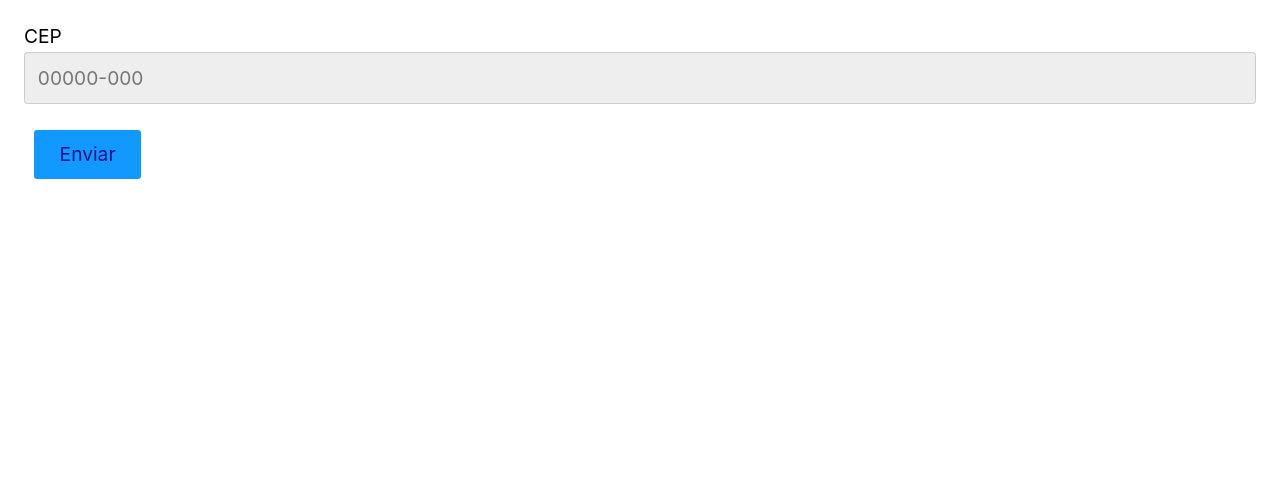
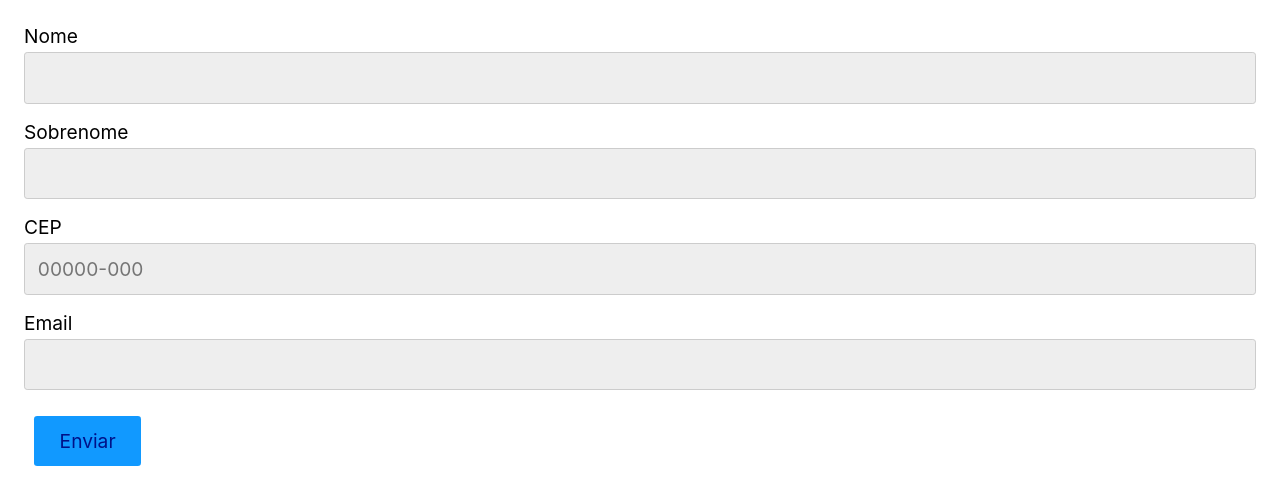
Before and after one commit to andressatomiozzo/react, a React (Vite) app in the folder testes/01/: page / in a window 1280 px wide. Shown: the top 504 px of the page. Built offline with nearby package versions, Linux system fonts and the light colour scheme.

Commit message:
Testes - 12 - formulários - validando formulário com Hooks

```diff
--- a/testes/01/src/pages/12/App12.jsx
+++ b/testes/01/src/pages/12/App12.jsx
@@ -1,45 +1,37 @@
 import React from "react";
-import Input from "../11/form/Input";
+import Input from "../12/form/Input";
+import useForm from "./Hooks/useForm";
 
 const App12 = () => {
-  const [cep, setCep] = React.useState("");
-  const [error, setError] = React.useState(null);
+  const cep = useForm("cep");
+  const email = useForm("email");
+  const nome = useForm();
+  const sobrenome = useForm(false)
 
-  const validateCep = (value) => {
-    if (value.length === 0) {
-      setError("Preencha um CEP");
-      return false;
-    } else if (!/^\d{5}-?\d{3}$/.test(value)) {
-      setError("Preencha um CEP válido");
-      return false;
+  const handleSubmit = (event) => {
+    event.preventDefault();
+    if (cep.validate() && email.validate() && nome.validate()) {
+      console.log("Enviou");
     } else {
-      setError(null);
-      return true;
+      console.log("Não enviou");
     }
   };
 
-  const handleBlur = ({ target }) => {
-    validateCep(target.value);
-  };
-
-  const handleChange = ({ target }) => {
-    if (error) validateCep(target.value);
-    setCep(target.value);
-  };
-
-  const handleSubmit = (event) => {
-    event.preventDefault();
-    if(validateCep(cep)) {
-      console.log("Enviou")
-    } else {
-      console.log("Não enviou")
-    }
-  }
-
   return (
     <form onSubmit={handleSubmit}>
-      <Input label="CEP" id="cep" type="text" value={cep} setValue={setCep} onChange={handleChange} onBlur={handleBlur} placeholder="00000-000" />
-      {error && <p>{error}</p>}
+      <Input label="Nome" id="nome" type="text" value={nome.value} onChange={nome.onChange} onBlur={nome.onBlur} error={nome.error} />
+      <Input label="Sobrenome" id="sobrenome" type="text" value={sobrenome.value} onChange={sobrenome.onChange} onBlur={sobrenome.onBlur} error={sobrenome.error} />
+      <Input
+        label="CEP"
+        id="cep"
+        type="text"
+        placeholder="00000-000"
+        value={cep.value}
+        onChange={cep.onChange}
+        onBlur={cep.onBlur}
+        error={cep.error}
+      />
+      <Input label="Email" id="email" type="text" value={email.value} onChange={email.onChange} onBlur={email.onBlur} error={email.error} />
       <button>Enviar</button>
     </form>
   );
--- /dev/null
+++ b/testes/01/src/pages/12/Hooks/useForm.js
@@ -0,0 +1,48 @@
+import React from "react";
+
+const validationTypes = {
+  cep: {
+    regex: /^\d{5}-?\d{3}$/,
+    message: "Cep inválido",
+  },
+  email: {
+    regex:
+      /^(([^<>()[\]\\.,;:\s@"]+(\.[^<>()[\]\\.,;:\s@"]+)*)|(".+"))@((\[[0-9]{1,3}\.[0-9]{1,3}\.[0-9]{1,3}\.[0-9]{1,3}\])|(([a-zA-Z\-0-9]+\.)+[a-zA-Z]{2,}))$/,
+    message: "Email inválido",
+  },
+};
+
+const useForm = (type) => {
+  const [value, setValue] = React.useState("");
+  const [error, setError] = React.useState(null);
+
+  const validate = (value) => {
+    if(type === false) return true;
+    if (value.length === 0) {
+      setError("Preencha um valor");
+      return false;
+    } else if (validationTypes[type] && !validationTypes[type].regex.test(value)) {
+      setError(validationTypes[type].message);
+      return false;
+    } else {
+      setError(null);
+      return true;
+    }
+  };
+
+  const onChange = ({ target }) => {
+    if (error) validate(target.value);
+    setValue(target.value);
+  };
+
+  return {
+    value,
+    setValue,
+    onChange,
+    error,
+    onBlur: () => validate(value),
+    validate: () => validate(value),
+  };
+};
+
+export default useForm;
--- a/testes/01/src/pages/12/form/Input.jsx
+++ b/testes/01/src/pages/12/form/Input.jsx
@@ -1,10 +1,11 @@
 import React from "react";
 
-const Input = ({ id, label, onChange, ...props }) => {
+const Input = ({ id, label, onChange, value, type, onBlur, placeholder, error, }) => {
   return (
     <>
       <label htmlFor={id}>{label}</label>
-      <input type="text" id={id} name={id} onChange={onChange} {...props} />
+      <input type={type} id={id} name={id} onChange={onChange} value={value} onBlur={onBlur} placeholder={placeholder} />
+      {error && <p>{error}</p>}
     </>
   );
 };
```
